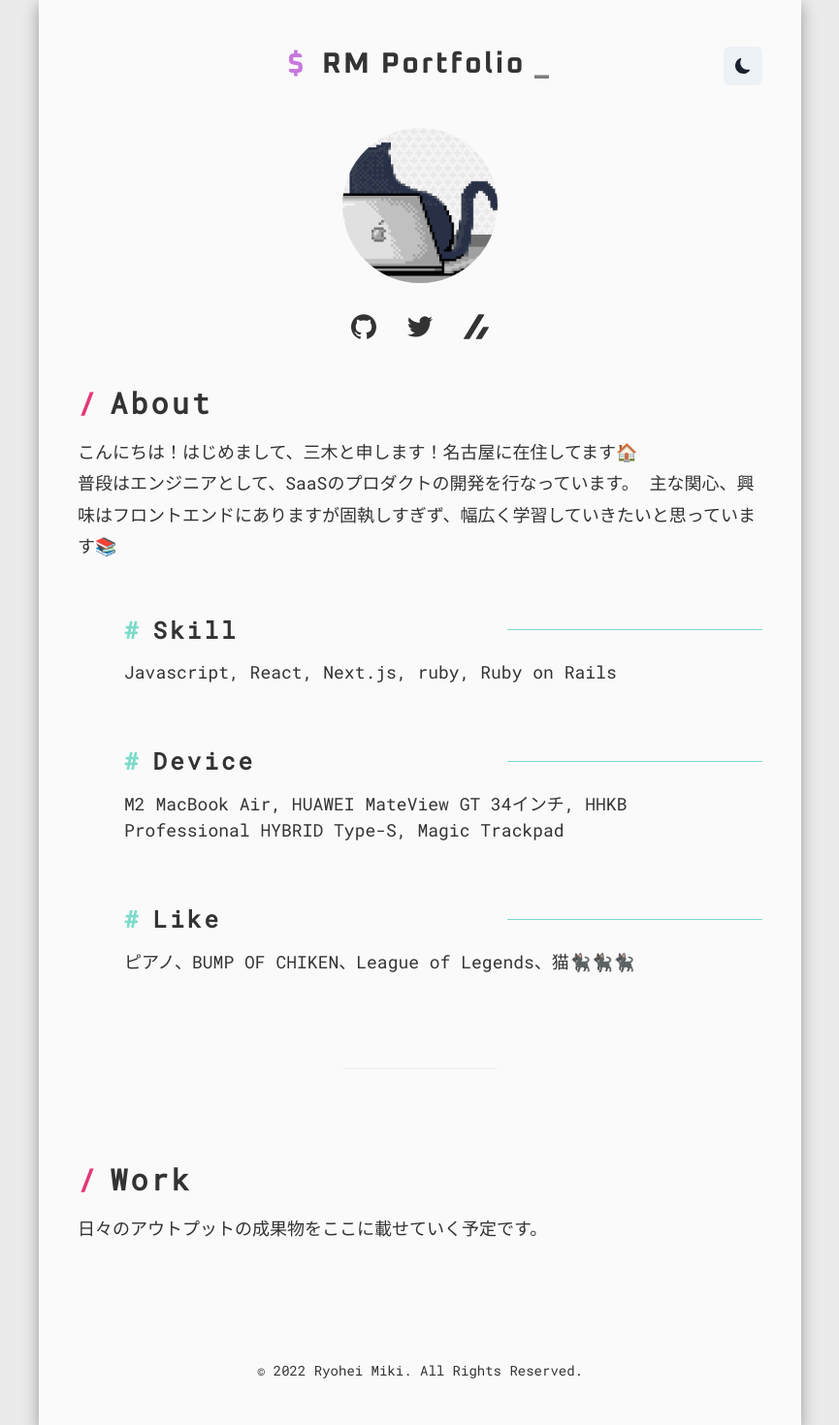
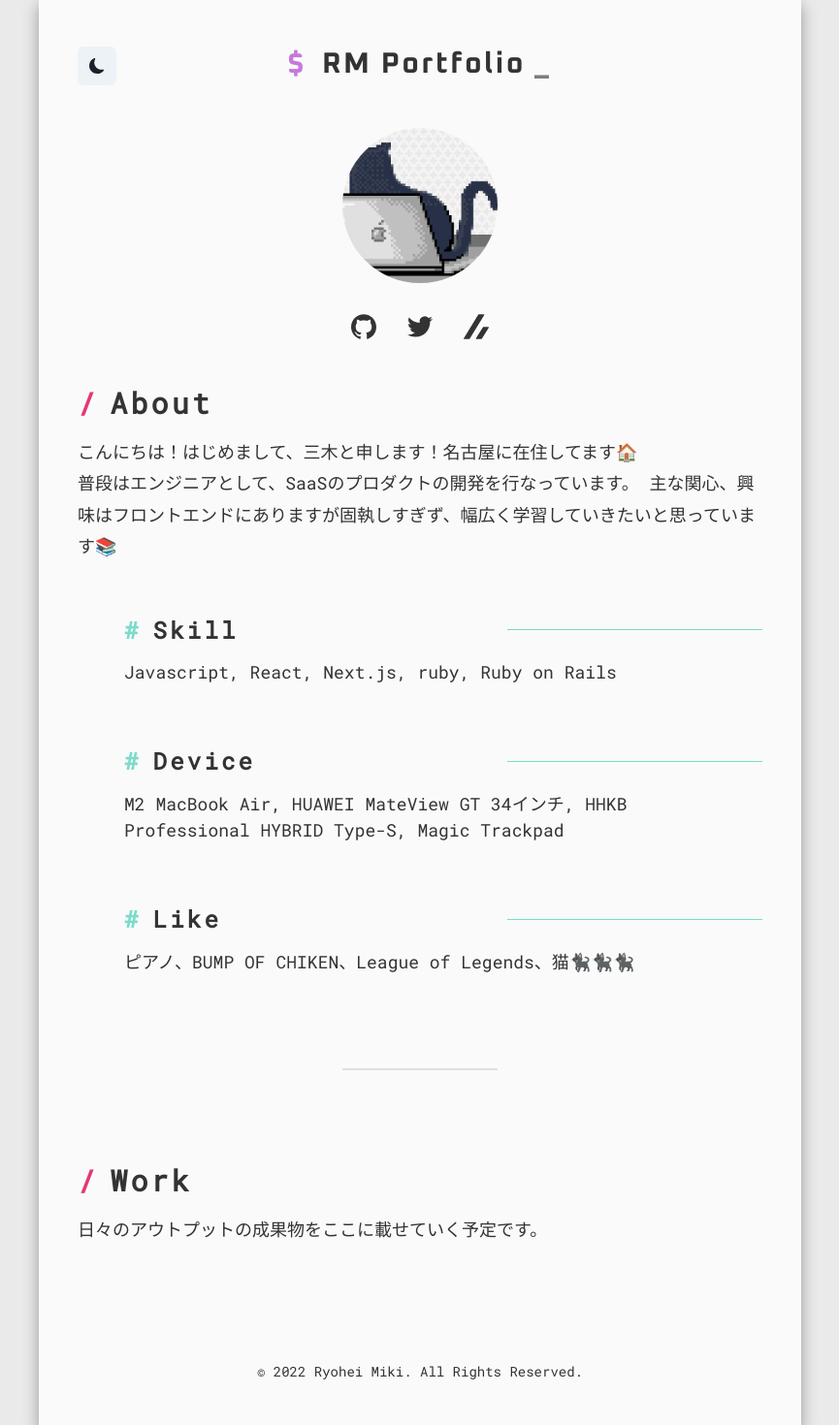
Before and after one commit to ryohei-miki/portfolio, a Next.js app: page / in a window 1280 px wide. Shown: the top 1470 px of the page at 97% size, without its empty margins (207-1072 px from the left). Built offline with nearby package versions, Linux system fonts and the light colour scheme; no server answers.

Commit message:
fix: SP時にテーマの切り替えボタンを非表示にする

```diff
--- a/src/pages/index.tsx
+++ b/src/pages/index.tsx
@@ -20,14 +20,17 @@ export default function Home() {
   return (
     <>
       <Box as="section" textAlign="center" position="relative">
-        <IconButton
-          mb={10}
-          aria-label="DarkMode Switch"
-          icon={colorMode === "light" ? <BsMoonFill /> : <BsSunFill />}
-          onClick={toggleColorMode}
+        <Box
           position="absolute"
-          right={0}
-        />
+          display={{ base: "none", sm: "block" }}
+          left={0}
+        >
+          <IconButton
+            aria-label="DarkMode Switch"
+            icon={colorMode === "light" ? <BsMoonFill /> : <BsSunFill />}
+            onClick={toggleColorMode}
+          />
+        </Box>
         <Heading
           as="h1"
           textStyle="h1"
@@ -70,7 +73,13 @@ export default function Home() {
           </VStack>
         </Box>
       </VStack>
-      <Divider textAlign="center" m={"6rem auto 3rem auto"} w={40} />
+      <Divider
+        textAlign="center"
+        m={"6rem auto 3rem auto"}
+        w={40}
+        size="md"
+        borderColor="org.grey"
+      />
       <VStack as="section" alignItems="left" mb={20}>
         <Box mt={12}>
           <HeadlineArea
--- a/src/theme.ts
+++ b/src/theme.ts
@@ -19,11 +19,17 @@ const theme = extendTheme({
       cyan: "#7CDBCB",
       red: "#E43777",
       navy: "#574EC1",
+      grey: "#CECECE",
     },
   },
   components: {
     Divider: {
-      size: "3px",
+      defaultProps: { size: "md" },
+      sizes: {
+        lg: { borderWidth: "4px" },
+        md: { borderWidth: "2px" },
+        sm: { borderWidth: "1px" },
+      },
     },
   },
   fonts: {
```
